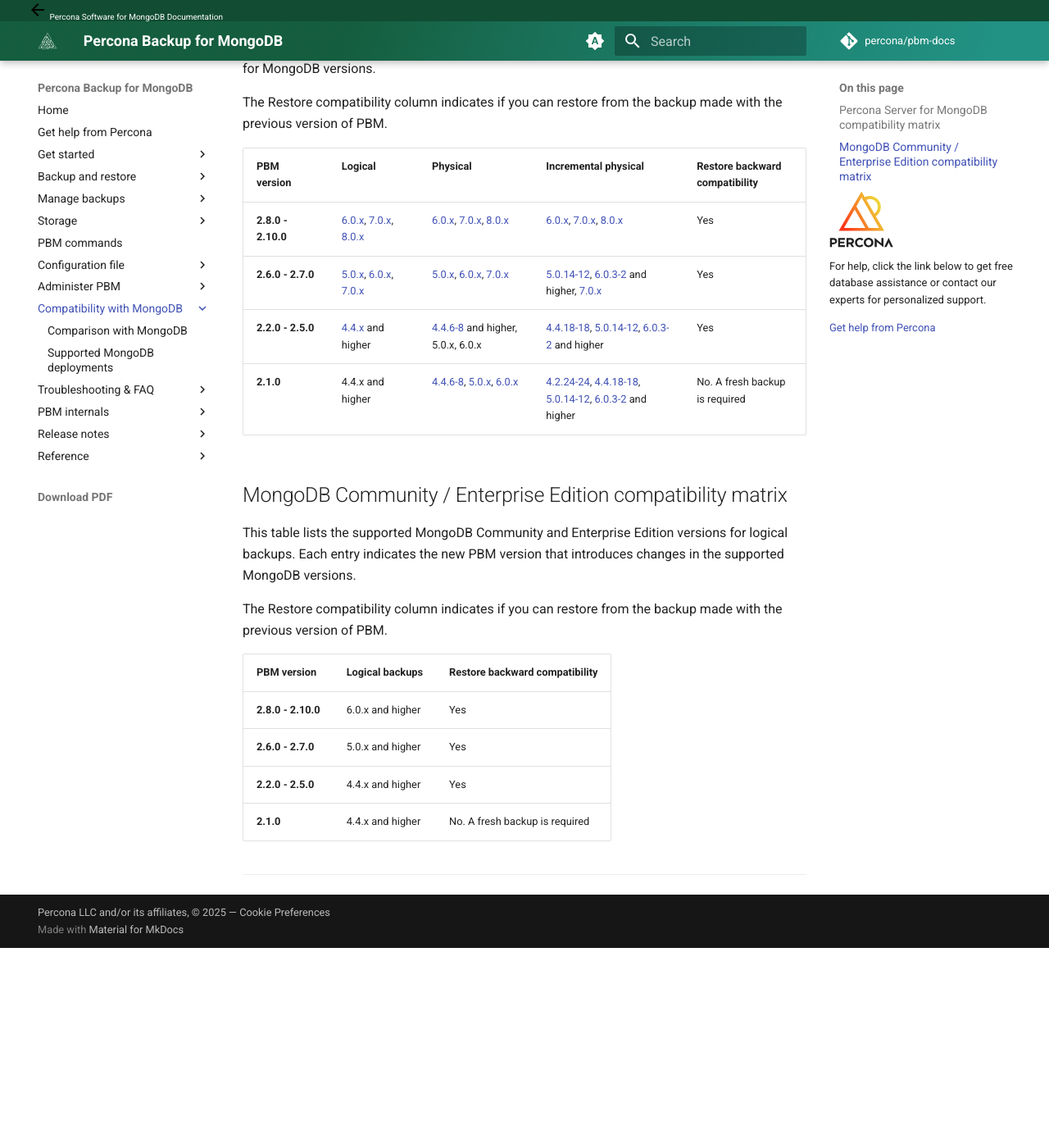
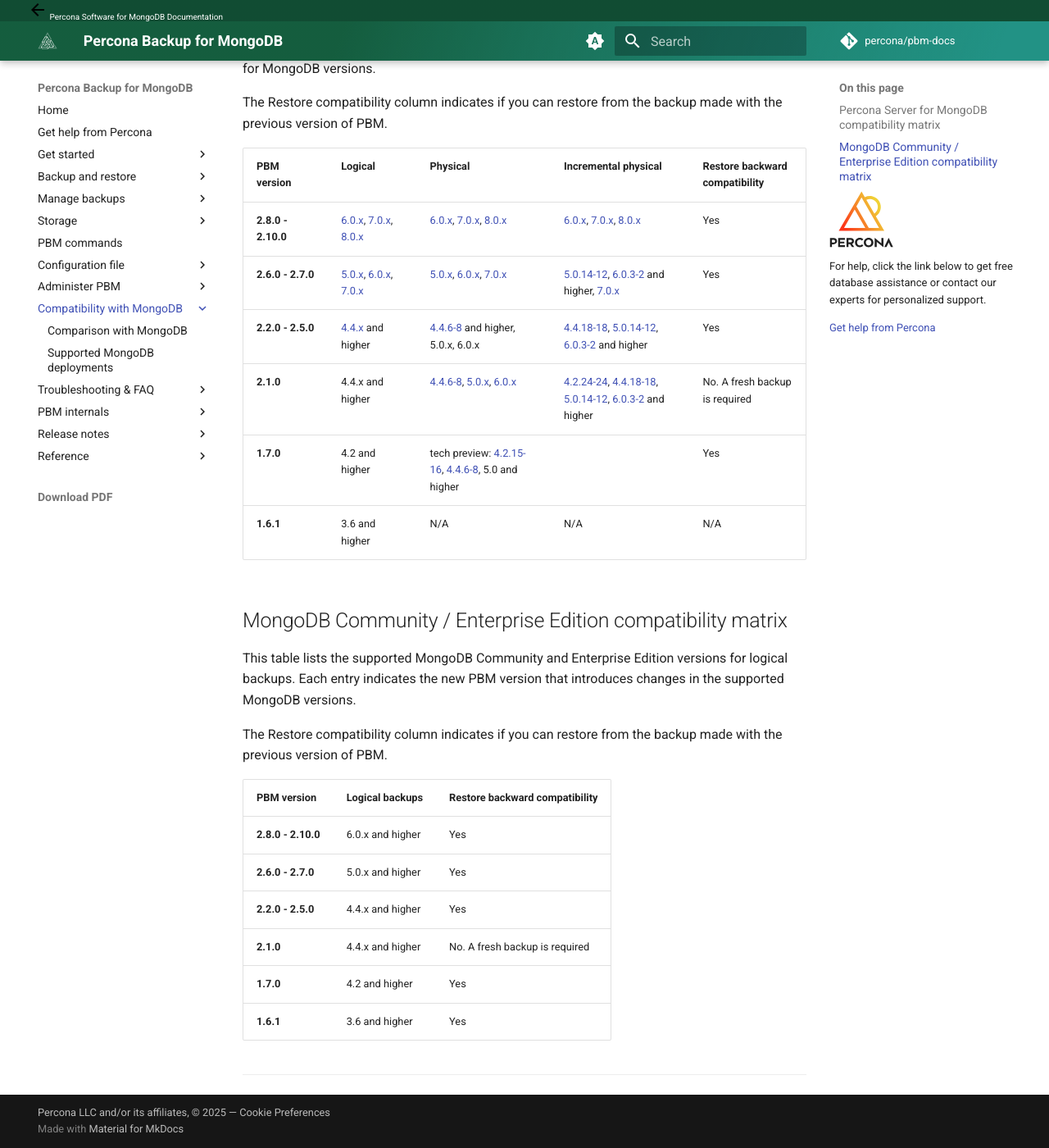
Before and after one commit to percona/pbm-docs, an MkDocs documentation site: the page built from docs/details/versions.md, in a window 1280 px wide and 1400 px high, scrolled down 651 px. Shown: the whole window at 82% size. Built offline with MkDocs 1.6.1 and Material for MkDocs 9.7.7, drawn with Linux system fonts in a browser that asks for light colours; nearby versions of some CDN libraries; comment, search, counter and statistics services are not loaded; before the commit the page ends 1807 px from its top, so only the background shows below that.

Commit message:
Update versions.md

```diff
--- a/docs/details/versions.md
+++ b/docs/details/versions.md
@@ -25,6 +25,8 @@
 | **2.6.0 - 2.7.0** | [5.0.x], [6.0.x], [7.0.x] | [5.0.x], [6.0.x], [7.0.x] | [5.0.14-12], [6.0.3-2] and higher, [7.0.x] | Yes |
 | **2.2.0 - 2.5.0** | [4.4.x] and higher| [4.4.6-8] and higher, 5.0.x, 6.0.x| [4.4.18-18], [5.0.14-12], [6.0.3-2] and higher| Yes |
 | **2.1.0** | 4.4.x and higher | [4.4.6-8], [5.0.x], [6.0.x]| [4.2.24-24], [4.4.18-18], [5.0.14-12], [6.0.3-2] and higher| No. A fresh backup is required|
+| **1.7.0** | 4.2 and higher| tech preview: [4.2.15-16], [4.4.6-8], 5.0 and higher| | Yes
+| **1.6.1** | 3.6 and higher | N/A |N/A |N/A |Yes
 
 ## MongoDB Community / Enterprise Edition compatibility matrix
 
@@ -38,6 +40,8 @@
 | **2.6.0 - 2.7.0** | 5.0.x and higher | Yes |
 | **2.2.0 - 2.5.0** | 4.4.x and higher | Yes |
 | **2.1.0** | 4.4.x and higher| No. A fresh backup is required|
+| **1.7.0** | 4.2 and higher| Yes
+| **1.6.1** | 3.6 and higher|Yes
 
 
 
```
